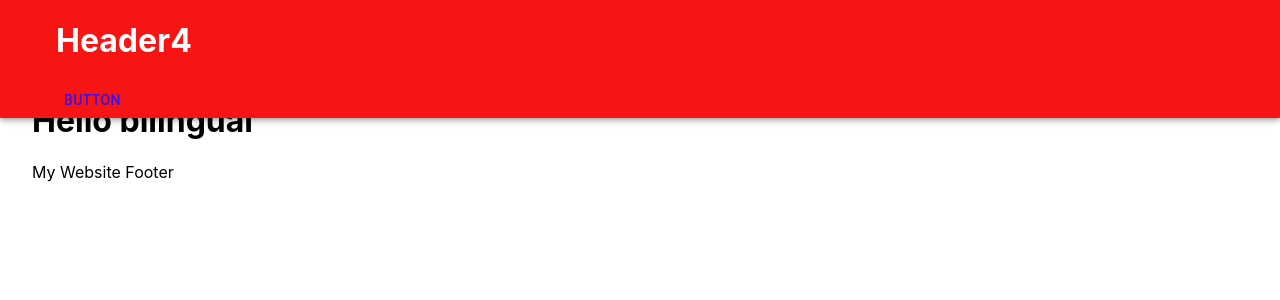
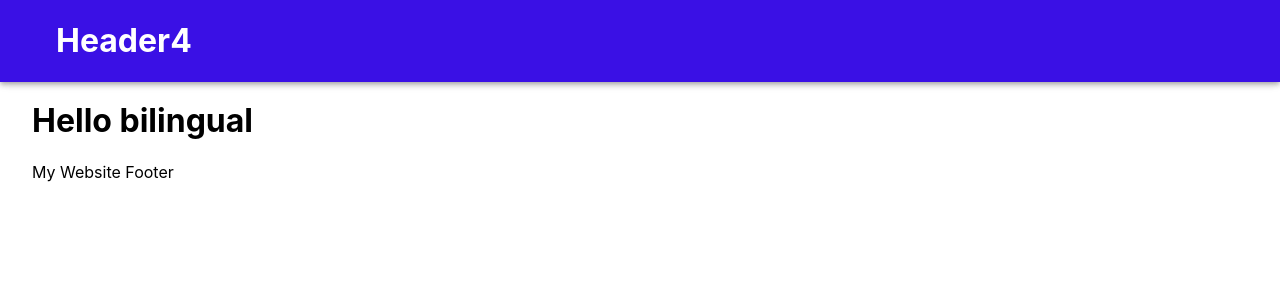
Before and after one commit to Nurtimax/bilimgual, a Next.js app: page / in a window 1280 px wide. Shown: the top 300 px of the page. Built offline with nearby package versions, Linux system fonts and the light colour scheme.

Commit message:
forget remove button

```diff
--- a/src/layout/header/MainHeader.tsx
+++ b/src/layout/header/MainHeader.tsx
@@ -1,10 +1,4 @@
-import {
-   AppBar,
-   Button,
-   Container,
-   styled,
-   StyledComponentProps,
-} from '@mui/material'
+import { AppBar, Container, styled, StyledComponentProps } from '@mui/material'
 import { FC } from 'react'
 
 interface MainHeaderProps {}
@@ -19,7 +13,6 @@ const MainHeader: FC<MainHeaderProps> = ({}) => {
       <StyledMainHeader>
          <Container>
             <h1>Header4</h1>
-            <Button>Button</Button>
          </Container>
       </StyledMainHeader>
    )
@@ -27,8 +20,4 @@ const MainHeader: FC<MainHeaderProps> = ({}) => {
 
 export default MainHeader
 
-const StyledMainHeader: React.FC<StyledButtonProps> = styled(AppBar)(
-   ({ theme }) => ({
-      background: theme.palette.error.main,
-   })
-)
+const StyledMainHeader: React.FC<StyledButtonProps> = styled(AppBar)(() => ({}))
```
